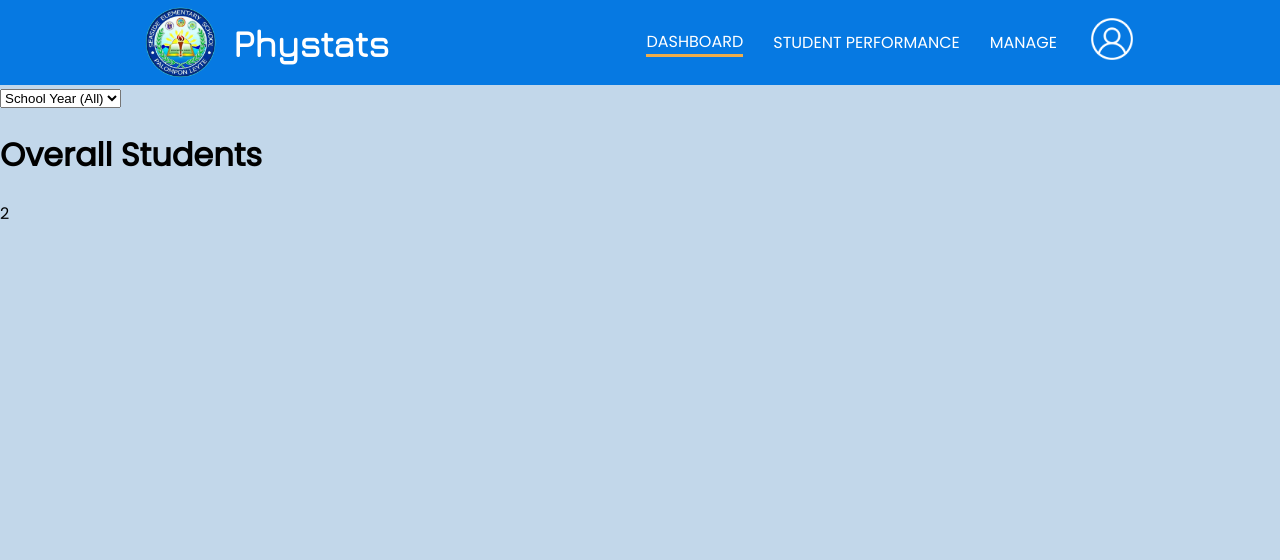
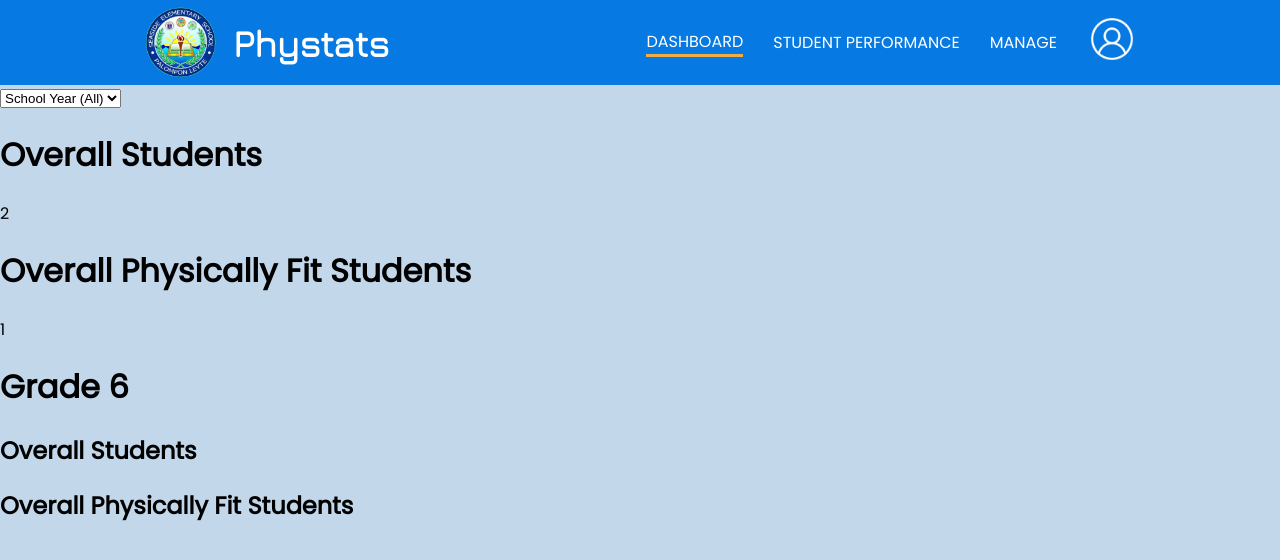
Before and after one commit to Zwelius/Phystats, a PHP site: page /dashboard.php in a window 1280 px wide. Shown: the top 560 px of the page. Run offline with PHP 8.4, Linux system fonts and the light colour scheme; the visitor is signed in with stand-in values (Sample User, id 1); data comes from the database, SQL or seed files in the repository.

Commit message:
ang na-start smol sa dashboard

```diff
--- a/Phystats/dashboard.php
+++ b/Phystats/dashboard.php
@@ -30,14 +30,18 @@
         header("Location: index.php");
     } else {
         $p_id = $_SESSION["p_id"];
-        $syears = mysqli_query($connection, "SELECT * FROM `schoolyear` ORDER BY `year` DESC");
         $list = "SELECT COUNT(*) as `count` FROM `student` INNER JOIN `testdate` ON testdate.tdID = student.tdID INNER JOIN `testresult` ON testresult.s_id = student.s_id INNER JOIN `resultinterpretation` ON resultinterpretation.tr_ID = testresult.tr_ID INNER JOIN `teacher` ON testdate.t_id = teacher.t_id INNER JOIN `principal` ON teacher.p_id = principal.p_id";
         $overallstudents = mysqli_query($connection, $list);
+        $fit = $list . " WHERE resultinterpretation.fitnessResult = 'Physically Fit'";
+        $physfit = mysqli_query($connection, $fit);
+        $syears = mysqli_query($connection, "SELECT * FROM `schoolyear` ORDER BY `year` DESC");
 
-        if (isset($_POST["syear"])) {
+        if (isset($_POST['syear'])) {
             if (isset($_POST['syear']) && $_POST['syear'] != "") {
                 $list .= " WHERE testdate.sy_id = '" . $_POST['syear'] . "'";
-                mysqli_query($connection, $list);
+                $fit  .= " AND testdate.sy_id = '" . $_POST['syear'] . "'";
+                $overallstudents = mysqli_query($connection, $list);
+                $physfit = mysqli_query($connection, $fit);
             } else {
                 $list .= " ";
             }
@@ -62,7 +66,7 @@
         <select name="syear" onchange="this.form.submit()">
             <option value="">School Year (All)</option>
             <?php
-            while ($row1 = mysqli_fetch_array($syears)) {
+            while ($row1 = mysqli_fetch_assoc($syears)) {
             ?>
                 <option value='<?php echo $row1['sy_id'] ?>' <?php if (isset($_POST['syear']) && $_POST['syear'] === $row1['sy_id']) {echo 'selected';} ?>><?php echo $row1['year']; ?></option>
             <?php
@@ -73,9 +77,25 @@
         <div>
             <h1>Overall Students</h1>
             <div>
-                <?php $row = mysqli_fetch_assoc($overallstudents); echo $row['count'];?>
+                <?php while ($row = mysqli_fetch_assoc($overallstudents)){ echo $row["count"];}?>
+            </div>
+            <h1>Overall Physically Fit Students</h1>
+            <div>
+                <?php while ($row = mysqli_fetch_assoc($physfit)){ echo $row["count"];}?>
             </div>
         </div>
+        <div>
+            <h1>Grade 6</h1>
+            <h2>Overall Students</h1>
+            <div>
+                <?php while ($row2 = mysqli_fetch_assoc($overallstudents)){ echo $row2["count"];}?>
+            </div>
+            <h2>Overall Physically Fit Students</h1>
+            <div>
+                <?php while ($row2 = mysqli_fetch_assoc($physfit)){ echo $row2["count"];}?>
+            </div>
+        </div>
+
     </div>
 </body>
 
--- a/Phystats/index.php
+++ b/Phystats/index.php
@@ -70,8 +70,8 @@
 
             <center>
                 <!---->
-                <?php if (!empty($failedToLogin)) : ?>
-                    <div style="color: white;">
+                <?php if (!empty($failedToLogin)): ?>
+                    <div style="background-color: #facec1; color: red; border-radius: 5px; font-weight: bold">
                         <?php echo $failedToLogin; ?>
                     </div>
                 <?php endif; ?>
```
